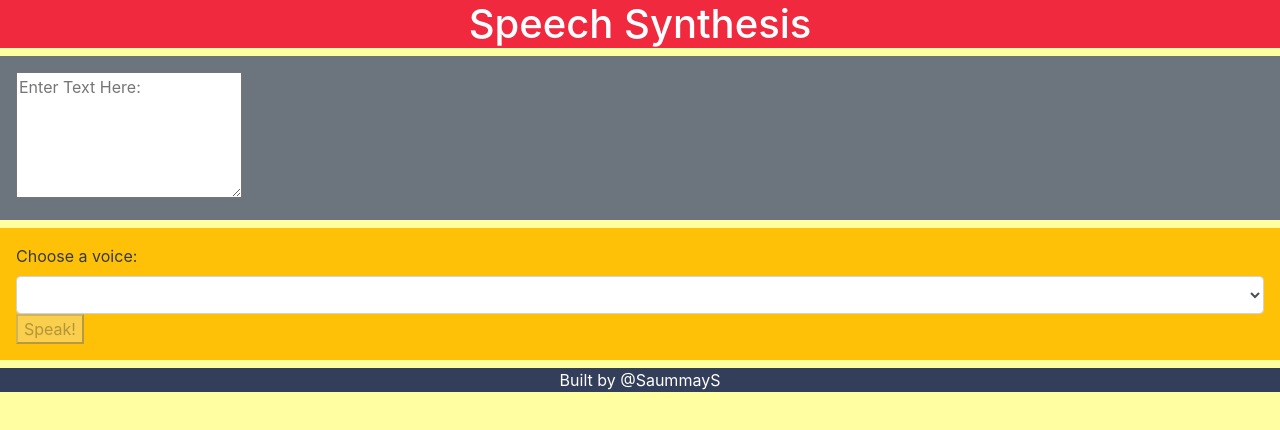
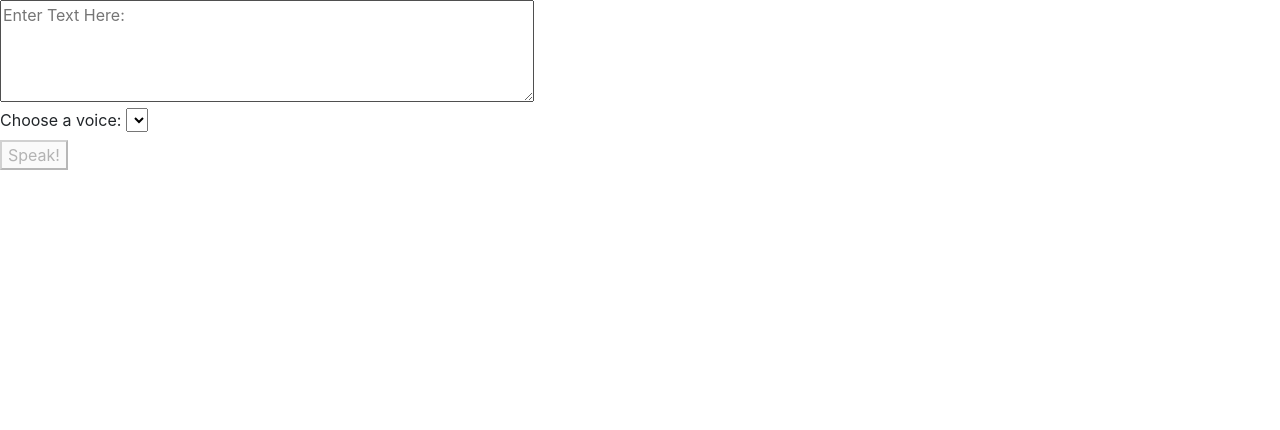
Before and after one commit to SaummayS/CSS-Basics, a plain HTML site: page lab10.html in a window 1280 px wide. Drawn offline with nearby package versions, Linux system fonts and the light colour scheme.

Commit message:
Update lab10.html

```diff
--- a/lab10.html
+++ b/lab10.html
@@ -12,51 +12,20 @@ hear the text read in the appropriate language when they press the "Speak" butto
   <meta name="viewport" content="width=device-width">
   <link rel="stylesheet" href="https://stackpath.bootstrapcdn.com/bootstrap/4.3.1/css/bootstrap.min.css" integrity="sha384-ggOyR0iXCbMQv3Xipma34MD+dH/1fQ784/j6cY/iJTQUOhcWr7x9JvoRxT2MZw1T" crossorigin="anonymous">
     <title>Lab 10: Speech Synthesis</title>
-    <style>
-    	html,
-		body {
-			margin: 0;
-			padding: 0;
-		}
-
-		html {
-			height: 100%;
-		}
-
-    	header {
-			background: #f0293e;
-			color: #fff;
-			text-align: center;
-		}
-
-    	body {background-color: #ffffa1;}
-
-    	footer{
-			background: #333e5a;
-			color: #fff;
-			text-align: center;
-		}
-
-		footer a {
-			color: #fff;
-		}
-    </style>
 </head>
 <body>
-	<header>
-	<h1>Speech Synthesis</h1>
-	</header>
   <!-- //2. Add a textarea element, a select control (with an empty option element) and a button (add the "disabled" attribute) -->
-    <div class="p-3 mb-2 bg-secondary text-white">
+    <div>
   <!-- <label for="Textarea">Enter Text Here: </label> -->
-	<textarea name="Text" placeholder= "Enter Text Here:" id="input" rows="5" cols="20"></textarea></div>
-    <div class="p-3 mb-2 bg-warning text-dark">
+  <textarea name="Text" placeholder= "Enter Text Here:" id="input" rows="4" cols="50"></textarea></div>
+
+    <div>
   <label for="select">Choose a voice:</label>
-	<select class="form-control input-sm" name="select" id="select">
+  <select name="select" id="select">
       <option value="empty"></option>
-	</select>
+  </select></div>
+
   <button type="button" id="toEnable" disabled>Speak!</button>
-    </div>
 
   <!-- Add some script: -->
   <script>
@@ -85,14 +54,11 @@ hear the text read in the appropriate language when they press the "Speak" butto
       // c. add a change event handler on the select control which enables the button
       //    and which selects the appropriate voice
 
-       voiceSelect.onchange = (event) => {
-       	  if (event.target.value == ""){
-             button.disabled = true
-             button.setAttribute('class',"btn btn-dark");}
+       select.onchange = (event) => {
 
-         if (event.target.value !== ""){
+         if (event.target.value !== "")
              button.disabled = false
-             button.setAttribute('class',"btn btn-success");}
+             button.setAttribute('class',"btn btn-success");
             }
 
       // d. add a click event handler on the button which creates or updates the
@@ -119,12 +85,6 @@ hear the text read in the appropriate language when they press the "Speak" butto
 
   </script>
 
-	<footer>
-    <p>Built by
-      <a href="https://www.linkedin.com/in/saummaysinghal/">@SaummayS</a>
-    </p>
-  </footer>
-
 
 </body>
 </html>
```
Lines whose indentation alone changed are shown as unchanged.
